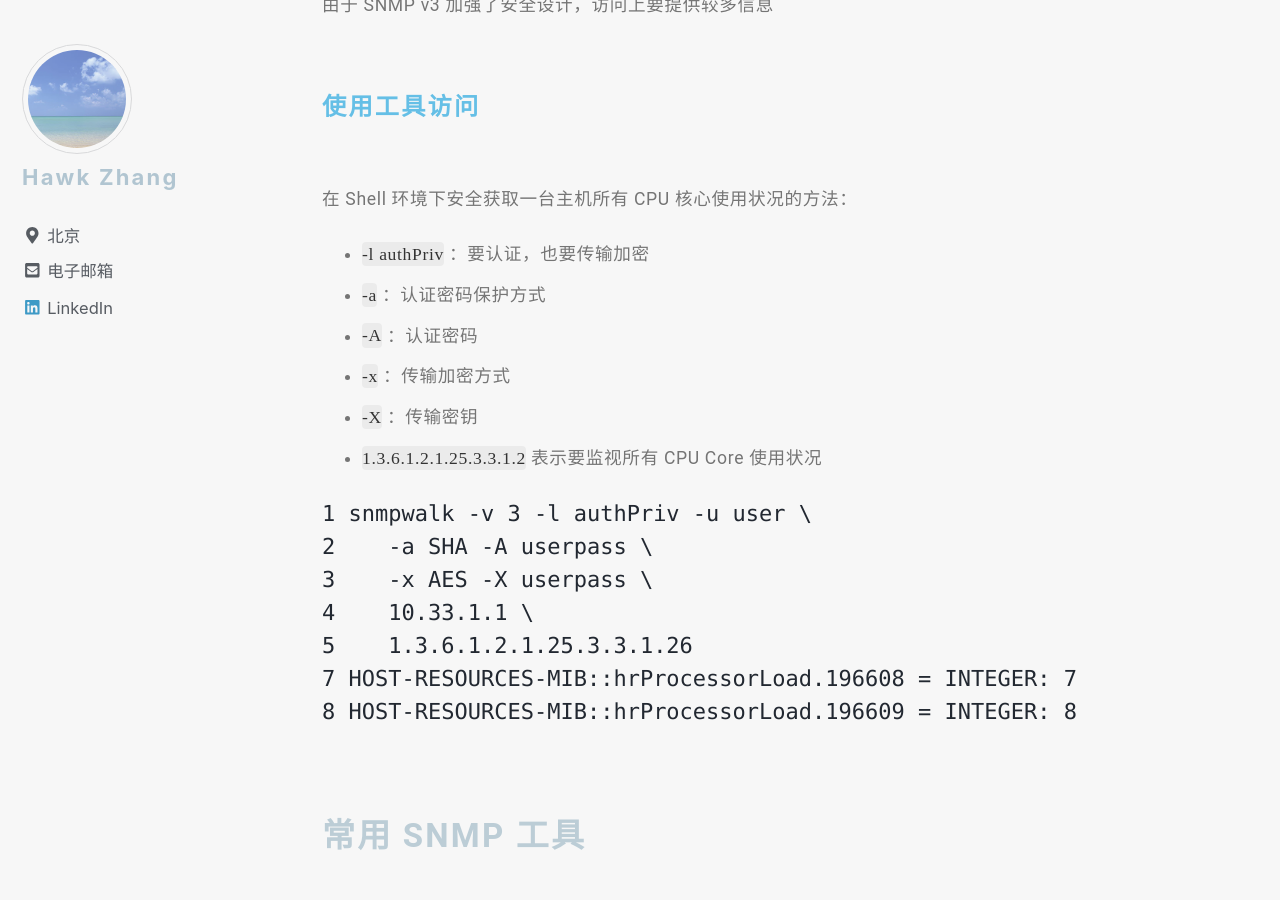
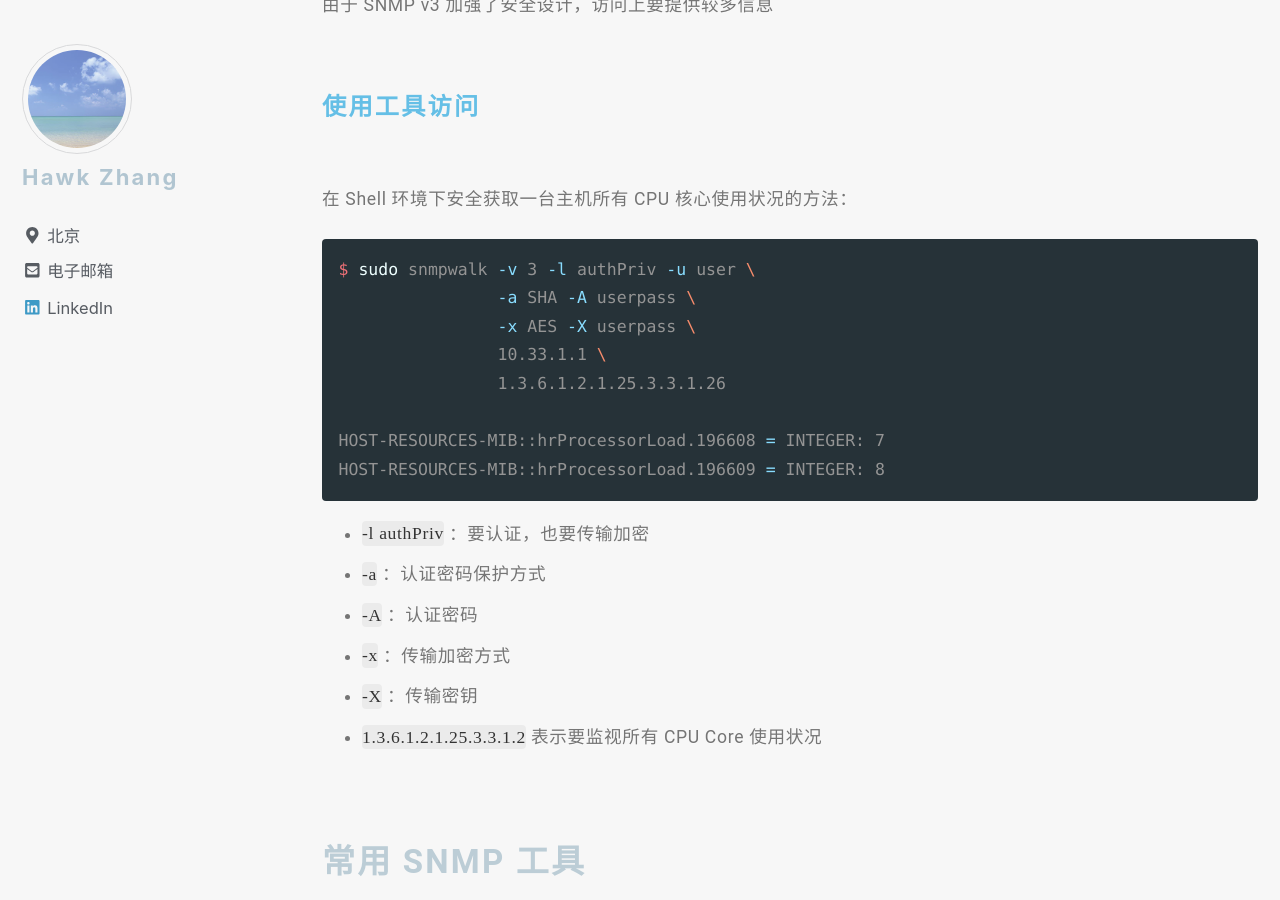
Before and after one commit to narru888/linotes_note, a Jekyll site: the page built from _posts/monitor/zabbix/2018-01-02-monitor.snmp.md, in a window 1280 px wide and 900 px high, scrolled down 14672 px. Built offline with Jekyll 4.4.1, drawn with Linux system fonts in a browser that asks for light colours; nearby versions of some CDN libraries; a script that is not in the unit is left out; some of the changed lines change nothing that is shown.

Commit message:
update on 2018-10-21 13:45:01 CST

````diff
--- a/_posts/monitor/zabbix/2018-01-02-monitor.snmp.md
+++ b/_posts/monitor/zabbix/2018-01-02-monitor.snmp.md
@@ -502,6 +502,18 @@ $ sudo snmpwalk -v3 -u myv3user -l authPriv -a SHA -A "myv3password" -x AES -X "
 
 在 Shell 环境下安全获取一台主机所有 CPU 核心使用状况的方法：
 
+```bash
+$ sudo snmpwalk -v 3 -l authPriv -u user \
+                -a SHA -A userpass \
+                -x AES -X userpass \
+                10.33.1.1 \
+                1.3.6.1.2.1.25.3.3.1.26
+
+HOST-RESOURCES-MIB::hrProcessorLoad.196608 = INTEGER: 7
+HOST-RESOURCES-MIB::hrProcessorLoad.196609 = INTEGER: 8
+```
+
+
 * `-l authPriv` ：要认证，也要传输加密
 * `-a` ：认证密码保护方式
 * `-A` ：认证密码
@@ -509,15 +521,7 @@ $ sudo snmpwalk -v3 -u myv3user -l authPriv -a SHA -A "myv3password" -x AES -X "
 * `-X` ：传输密钥
 * `1.3.6.1.2.1.25.3.3.1.2` 表示要监视所有 CPU Core 使用状况
 
-<pre>
-1 snmpwalk -v 3 -l authPriv -u user \
-2    -a SHA -A userpass \
-3    -x AES -X userpass \
-4    10.33.1.1 \
-5    1.3.6.1.2.1.25.3.3.1.26
-7 HOST-RESOURCES-MIB::hrProcessorLoad.196608 = INTEGER: 7
-8 HOST-RESOURCES-MIB::hrProcessorLoad.196609 = INTEGER: 8
-</pre>
+
 
 
 
````
